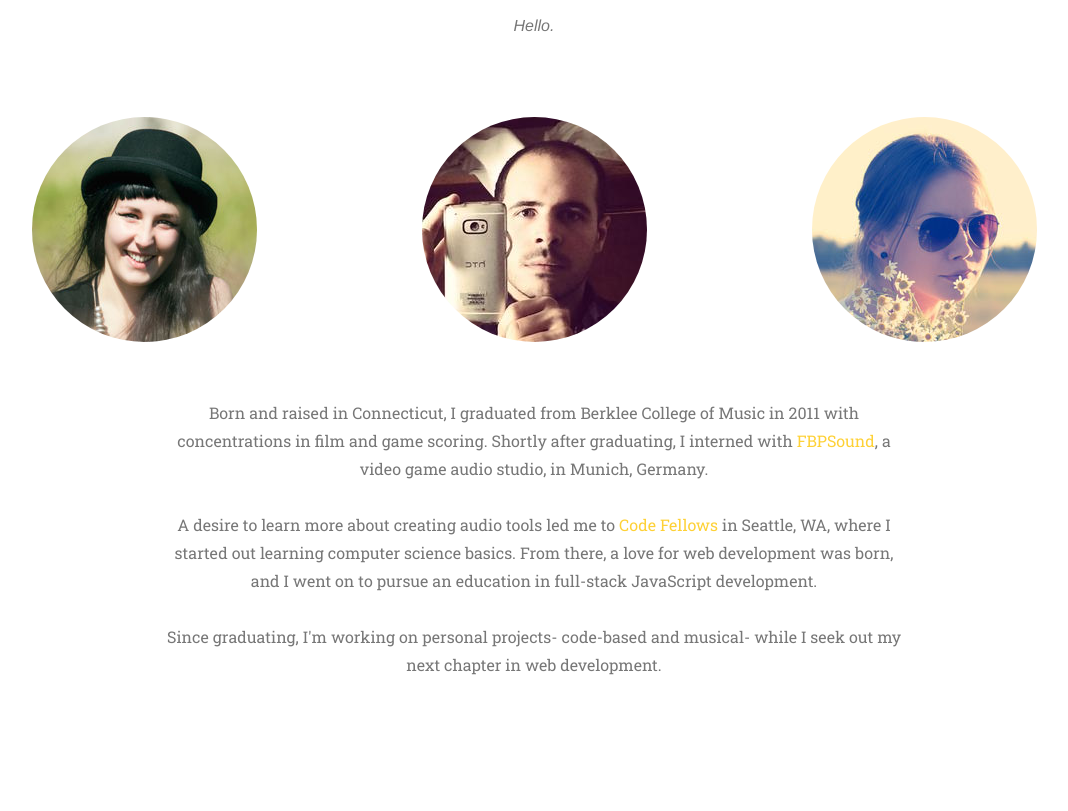
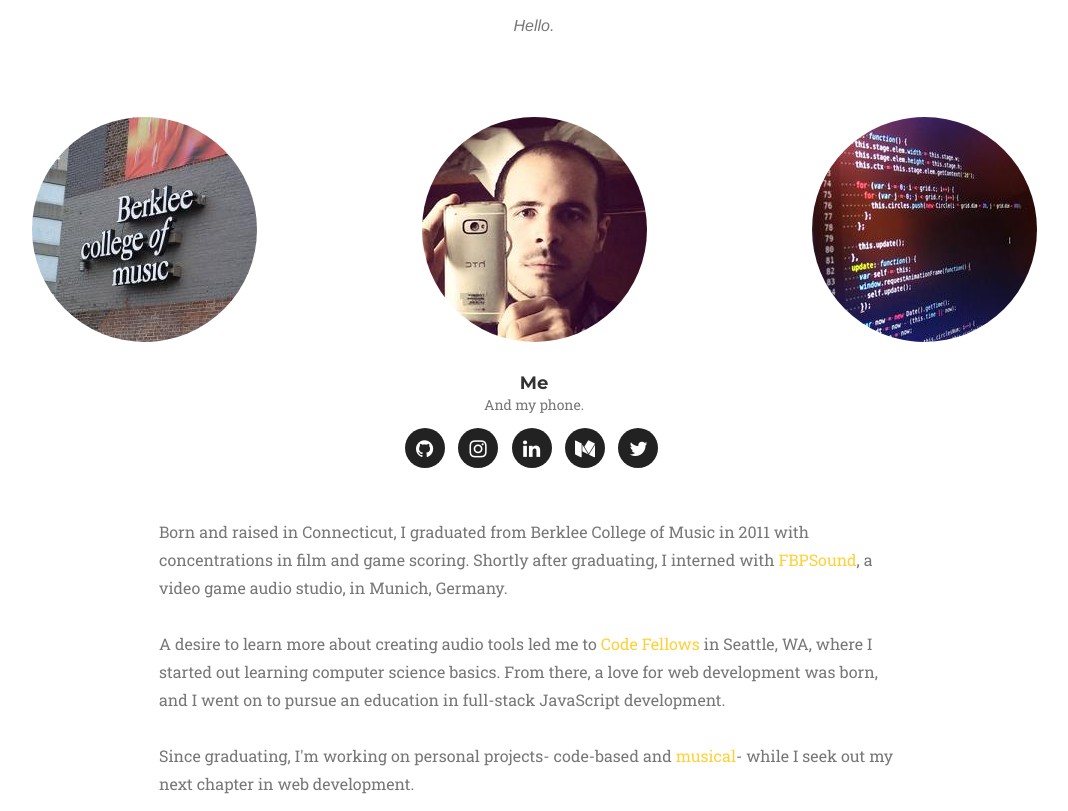
Before and after one commit to mskalandunas/dev-site, a website: page app/index.html in a window 1280 px wide. Shown: the part 2938-3749 px from the top of the page, without its empty margins (106-1174 px from the left). Drawn offline with nearby package versions, Linux system fonts and the light colour scheme; a web font is replaced by a local one.

Commit message:
package.json

```diff
--- a/app/css/style.css
+++ b/app/css/style.css
@@ -36,3 +36,7 @@
 section #contact {
   background-image: url(../img/5.jpg);
 }
+
+.navbar-brand .page-scroll {
+  color: rgba(254, 209, 54, 0);
+}
--- a/app/index.html
+++ b/app/index.html
@@ -230,27 +230,56 @@
             <div class="row">
                 <div class="col-sm-4">
                     <div class="team-member">
-                        <img src="img/team/1.jpg" class="img-responsive img-circle" alt="">
+                        <img src="img/about/1.jpg" class="img-responsive img-circle">
                     </div>
                 </div>
                 <div class="col-sm-4">
                     <div class="team-member">
-                        <img src="img/about/2.jpg" class="img-responsive img-circle" alt="">
+                        <img src="img/about/2.jpg" class="img-responsive img-circle">
+                        <h4>Me</h4>
+                        <p class="text-muted">And my phone.</p>
+                        <ul class="list-inline social-buttons">
+                            <li>
+                                <a class="social-github" href="https://github.com/mskalandunas" target="_blank">
+                                    <i class="fa fa-github"></i>
+                                </a>
+                            </li>
+                            <li>
+                                <a class="social-instagram" href="https://www.instagram.com/m_skal/" target="_blank">
+                                    <i class="fa fa-instagram"></i>
+                                </a>
+                            </li>
+                            <li>
+                                <a class="social-linkedin" href="https://www.linkedin.com/in/mskalandunas" target="_blank">
+                                    <i class="fa fa-linkedin"></i>
+                                </a>
+                            </li>
+                            <li>
+                                <a class="social-medium" href="https://medium.com/@mskalandunas" target="_blank">
+                                    <i class="fa fa-medium"></i>
+                                </a>
+                            </li>
+                            <li>
+                                <a class="social-twitter" href="https://twitter.com/mskalandunas" target="_blank">
+                                    <i class="fa fa-twitter"></i>
+                                </a>
+                            </li>
+                        </ul>
                     </div>
                 </div>
                 <div class="col-sm-4">
                     <div class="team-member">
-                        <img src="img/team/3.jpg" class="img-responsive img-circle" alt="">
+                        <img src="img/about/3.jpg" class="img-responsive img-circle">
                     </div>
                 </div>
             </div>
             <div class="row">
-                <div class="col-lg-8 col-lg-offset-2 text-center">
+                <div class="col-lg-8 col-lg-offset-2 text-left">
                     <p class="large text-muted">Born and raised in Connecticut, I graduated from Berklee College of Music in 2011 with concentrations in film and game scoring. Shortly after graduating, I interned with <a href="http://fbpsound.com/" target="_blank">FBPSound</a>, a video game audio studio, in Munich, Germany.<br><br>
 
 A desire to learn more about creating audio tools led me to <a href="http://www.codefellows.org/" target="_blank">Code Fellows</a> in Seattle, WA, where I started out learning computer science basics. From there, a love for web development was born, and I went on to pursue an education in full-stack JavaScript development.<br><br>
 
-Since graduating, I'm working on personal projects- code-based and musical- while I seek out my next chapter in web development.</p>
+Since graduating, I'm working on personal projects- code-based and <a href="http://www.soundcloud.com/mskalandunas/" target="_blank">musical</a>- while I seek out my next chapter in web development.</p>
                 </div>
             </div>
         </div>
```
Also changed, not shown: package.json (added, +24 -0 lines), README.md, app/img/about/1.jpg (added), app/img/about/3.jpg (added), app/img/favicon.png (added), app/img/team/1.jpg (deleted), app/img/team/2.jpg (deleted), app/img/team/3.jpg (deleted), 1 other file.
